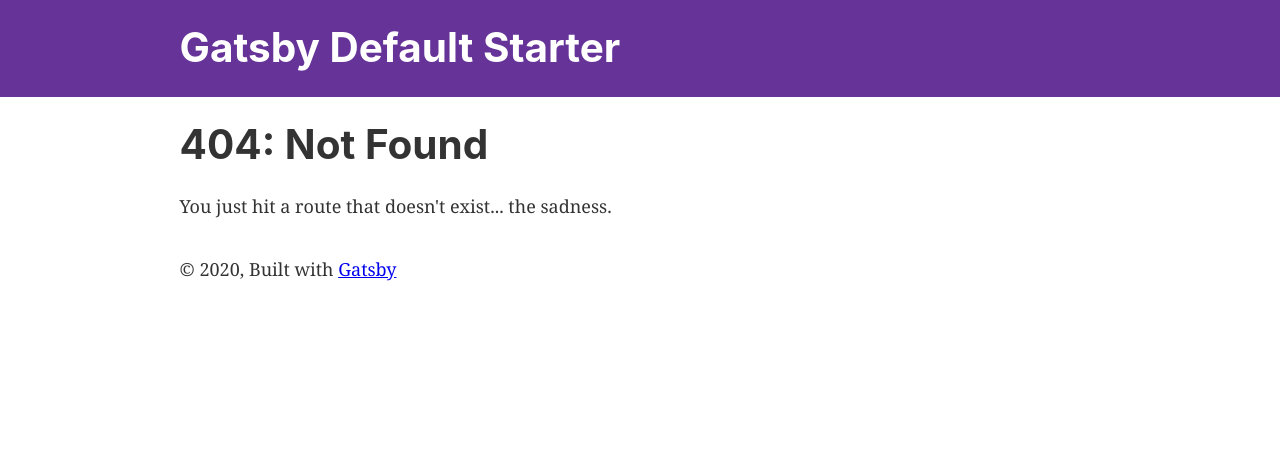
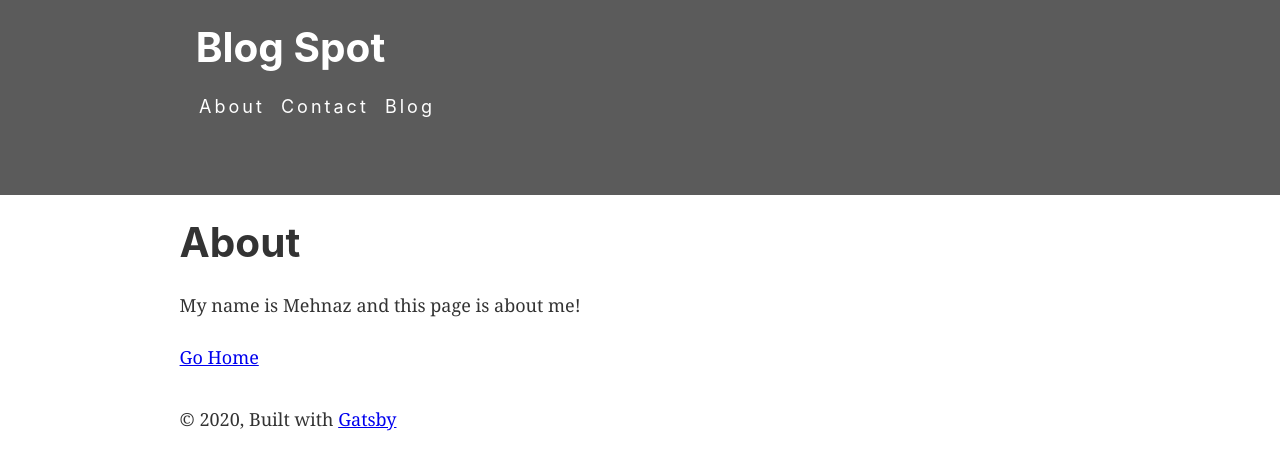
Before and after one commit to mshoostry/blog-post, a Gatsby site: page /about in a window 1280 px wide. Before the commit this address had no page. Built offline with nearby package versions, Linux system fonts and the light colour scheme; Gatsby itself is replaced by a stand-in of ours.

Commit message:
added pages; made header changes

```diff
--- a/gatsby-config.js
+++ b/gatsby-config.js
@@ -1,8 +1,8 @@
 module.exports = {
   siteMetadata: {
-    title: `Gatsby Default Starter`,
-    description: `Kick off your next, great Gatsby project with this default starter. This barebones starter ships with the main Gatsby configuration files you might need.`,
-    author: `@gatsbyjs`,
+    title: `Blog Spot`,
+    description: `A High-Quality Blog Fot The Modern Age`,
+    author: `@mshoostry`,
   },
   plugins: [
     `gatsby-plugin-react-helmet`,
--- a/src/components/header.js
+++ b/src/components/header.js
@@ -1,11 +1,12 @@
 import { Link } from "gatsby"
 import PropTypes from "prop-types"
 import React from "react"
+import headerStyles from "../components/header.module.css"
 
-const Header = ({ siteTitle }) => (
+const Header = ({ siteTitle, siteDescription, about, contact, blog }) => (
   <header
     style={{
-      background: `rebeccapurple`,
+      background: `rgba(50,50,50,0.8)`,
       marginBottom: `1.45rem`,
     }}
   >
@@ -16,7 +17,7 @@ const Header = ({ siteTitle }) => (
         padding: `1.45rem 1.0875rem`,
       }}
     >
-      <h1 style={{ margin: 0 }}>
+      <h1 style={{ margin: "0 0 0 0.9rem" }}>
         <Link
           to="/"
           style={{
@@ -27,12 +28,27 @@ const Header = ({ siteTitle }) => (
           {siteTitle}
         </Link>
       </h1>
+        <h3 style={{color: `rgba(223,227,235,0.4)`, margin: `0 0 0 0.9rem`}}>{siteDescription}</h3>
+        <div style={{margin: `0 auto`, maxWidth: 960, padding: `1.45rem 1.08rem`, display: `flex`}}>
+          <h4 style={{marginRight: `0.9rem`}}>
+        <Link to="/about" className={headerStyles.link}>{about}</Link>
+          </h4>
+          <h4 style={{marginRight: `0.9rem`}}>
+        <Link to="/contact" className={headerStyles.link}>{contact}</Link>
+          </h4>
+          <h4 style={{marginRight: `0.9rem`}}>
+        <Link to="/blog" className={headerStyles.link}>{blog}</Link>
+          </h4>
+        </div>
     </div>
   </header>
 )
 
 Header.propTypes = {
   siteTitle: PropTypes.string,
+  about: PropTypes.string,
+  contact: PropTypes.string,
+  blog: PropTypes.string,
 }
 
 Header.defaultProps = {
--- /dev/null
+++ b/src/components/header.module.css
@@ -0,0 +1,10 @@
+.link {
+    color: white;
+    text-decoration: none;
+    font-weight: 400;
+    letter-spacing: 3px;
+}
+
+.link:hover {
+    color: rgb(58,58,58);
+}
--- a/src/components/layout.js
+++ b/src/components/layout.js
@@ -18,6 +18,7 @@ const Layout = ({ children }) => {
       site {
         siteMetadata {
           title
+          description
         }
       }
     }
@@ -25,7 +26,7 @@ const Layout = ({ children }) => {
 
   return (
     <>
-      <Header siteTitle={data.site.siteMetadata?.title || `Title`} />
+      <Header siteTitle={data.site.siteMetadata?.title || `Title`} siteDescription={data.site.siteMetadata.siteDescription} about="About" contact="Contact" blog="Blog" />
       <div
         style={{
           margin: `0 auto`,
--- /dev/null
+++ b/src/pages/about.js
@@ -0,0 +1,19 @@
+import React from "react"
+import { Link } from "gatsby"
+import Layout from "../components/layout"
+import SEO from "../components/seo"
+
+const About = () => {
+    return (
+        <Layout>
+            <SEO title="About" />
+            <h1>About</h1>
+            <p>My name is Mehnaz and this page is about me!</p>
+            <Link to="/">Go Home</Link>
+        </Layout>
+
+    )
+
+}
+
+export default About
--- /dev/null
+++ b/src/pages/contact.js
@@ -0,0 +1,19 @@
+import React from "react"
+import { Link } from "gatsby"
+import Layout from "../components/layout"
+import SEO from "../components/seo"
+
+const Contact = () => {
+    return (
+        <Layout>
+            <SEO title="Contact" />
+            <h1>Contact</h1>
+            <p>This page is the contact page.</p>
+            <Link to="/">Go Home</Link>
+        </Layout>
+
+    )
+
+}
+
+export default Contact
```
